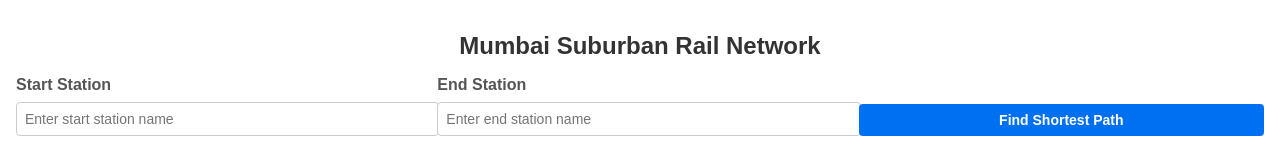
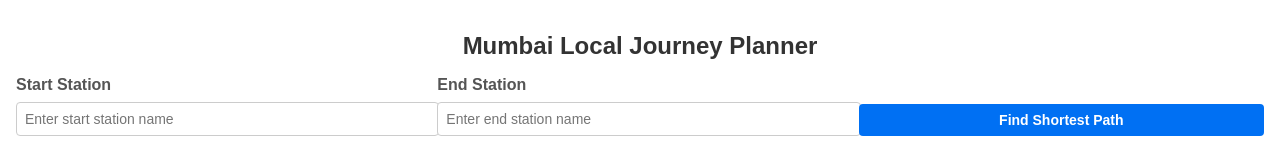
Before and after one commit to imabhi7/Dijkstras-Algorithm-Mumbai, a React (Create React App) app: page / in a window 1280 px wide. Shown: the top 150 px of the page. Built offline with nearby package versions, Linux system fonts and the light colour scheme.

Commit message:
Updated Title

```diff
--- a/src/MumbaiRailNetwork.tsx
+++ b/src/MumbaiRailNetwork.tsx
@@ -270,7 +270,7 @@ export default function MumbaiRailNetwork() {
         textAlign: 'center',
         color: '#333',
       }}>
-        Mumbai Suburban Rail Network
+        Mumbai Local Journey Planner
       </h1>
       <div style={{
         display: 'flex',
```
